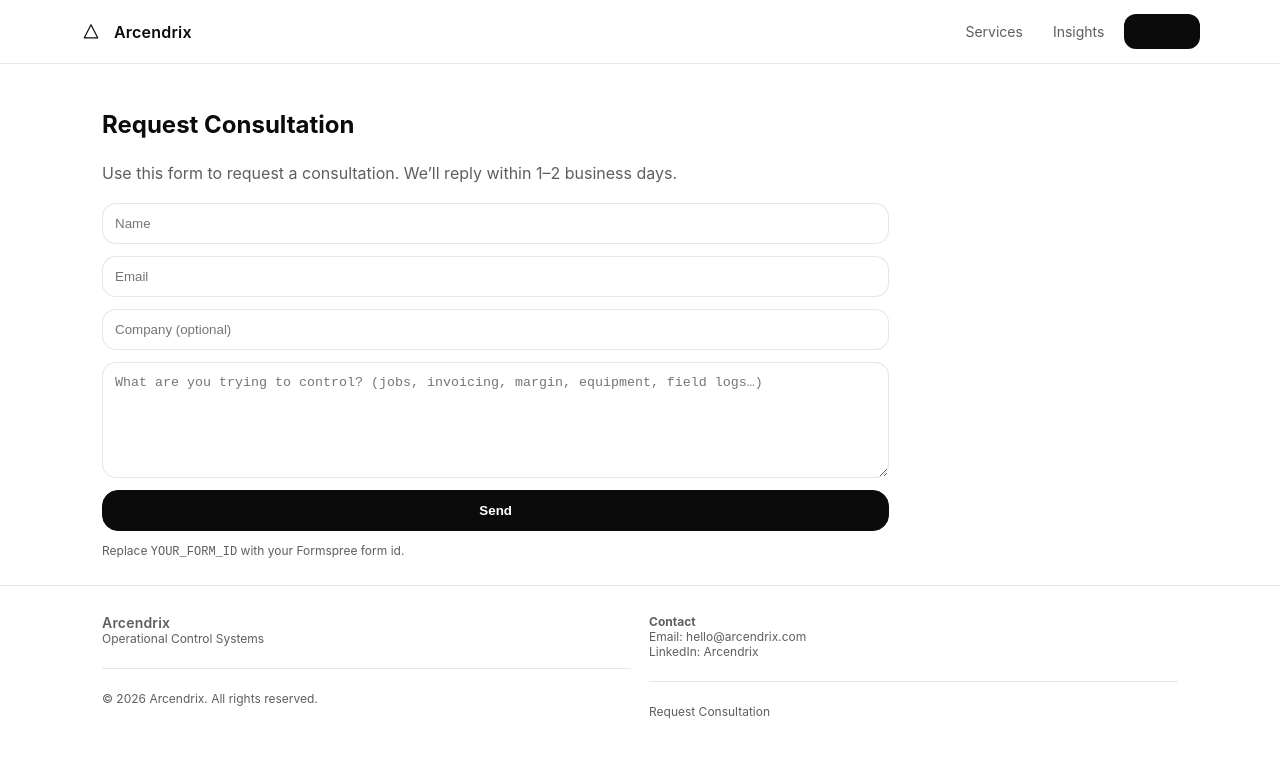
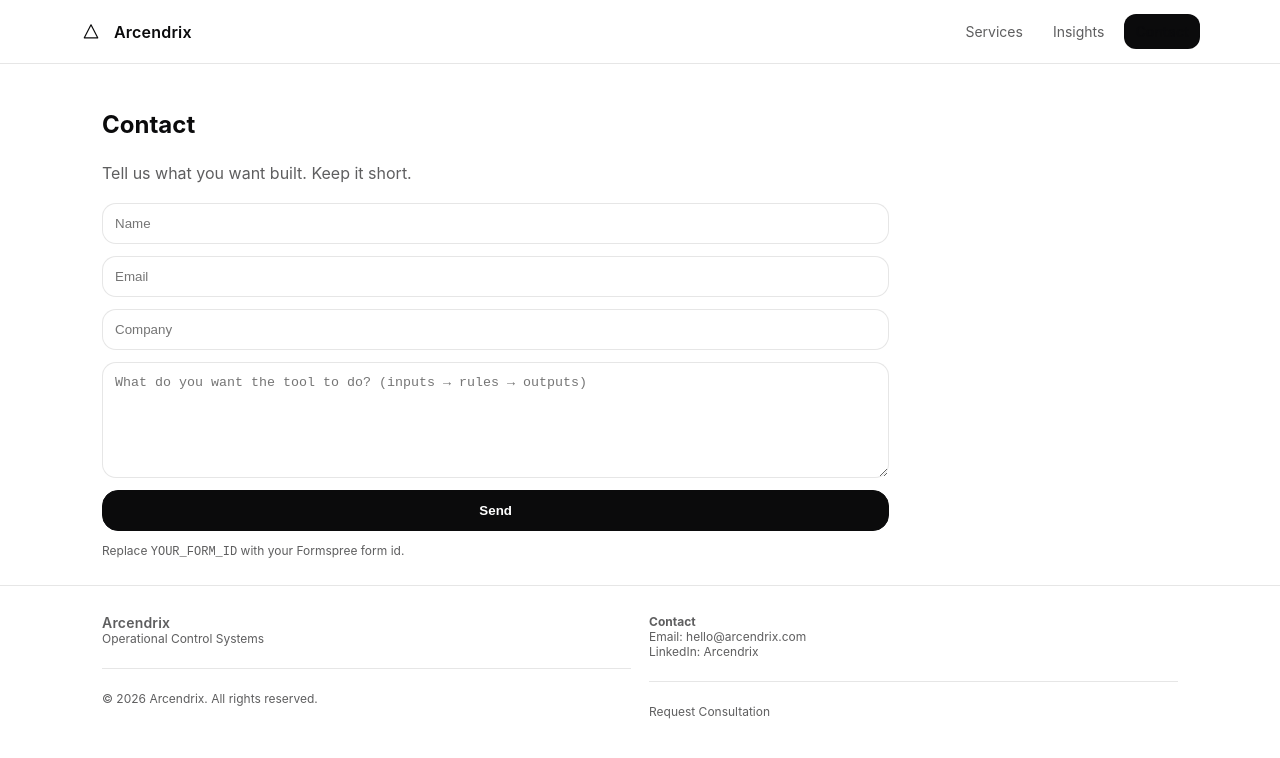
Before and after one commit to arcendrix/site, a Jekyll site: the page built from contact.md, in a window 1280 px wide. Shown: the top 758 px of the page. Built offline with Jekyll 4.4.1, drawn with Linux system fonts in a browser that asks for light colours.

Commit message:
Update contact.md

```diff
--- a/contact.md
+++ b/contact.md
@@ -1,15 +1,15 @@
 ---
-title: Request Consultation
+title: Contact
 permalink: /contact/
 ---
 
-Use this form to request a consultation. We’ll reply within 1–2 business days.
+Tell us what you want built. Keep it short.
 
 <form class="form" action="https://formspree.io/f/YOUR_FORM_ID" method="POST">
   <input class="input" type="text" name="name" placeholder="Name" required>
   <input class="input" type="email" name="email" placeholder="Email" required>
-  <input class="input" type="text" name="company" placeholder="Company (optional)">
-  <textarea class="input" name="message" rows="6" placeholder="What are you trying to control? (jobs, invoicing, margin, equipment, field logs…)" required></textarea>
+  <input class="input" type="text" name="company" placeholder="Company">
+  <textarea class="input" name="message" rows="6" placeholder="What do you want the tool to do? (inputs → rules → outputs)" required></textarea>
 
   <button class="btn primary" type="submit">Send</button>
   <div class="small">Replace <code>YOUR_FORM_ID</code> with your Formspree form id.</div>
```
